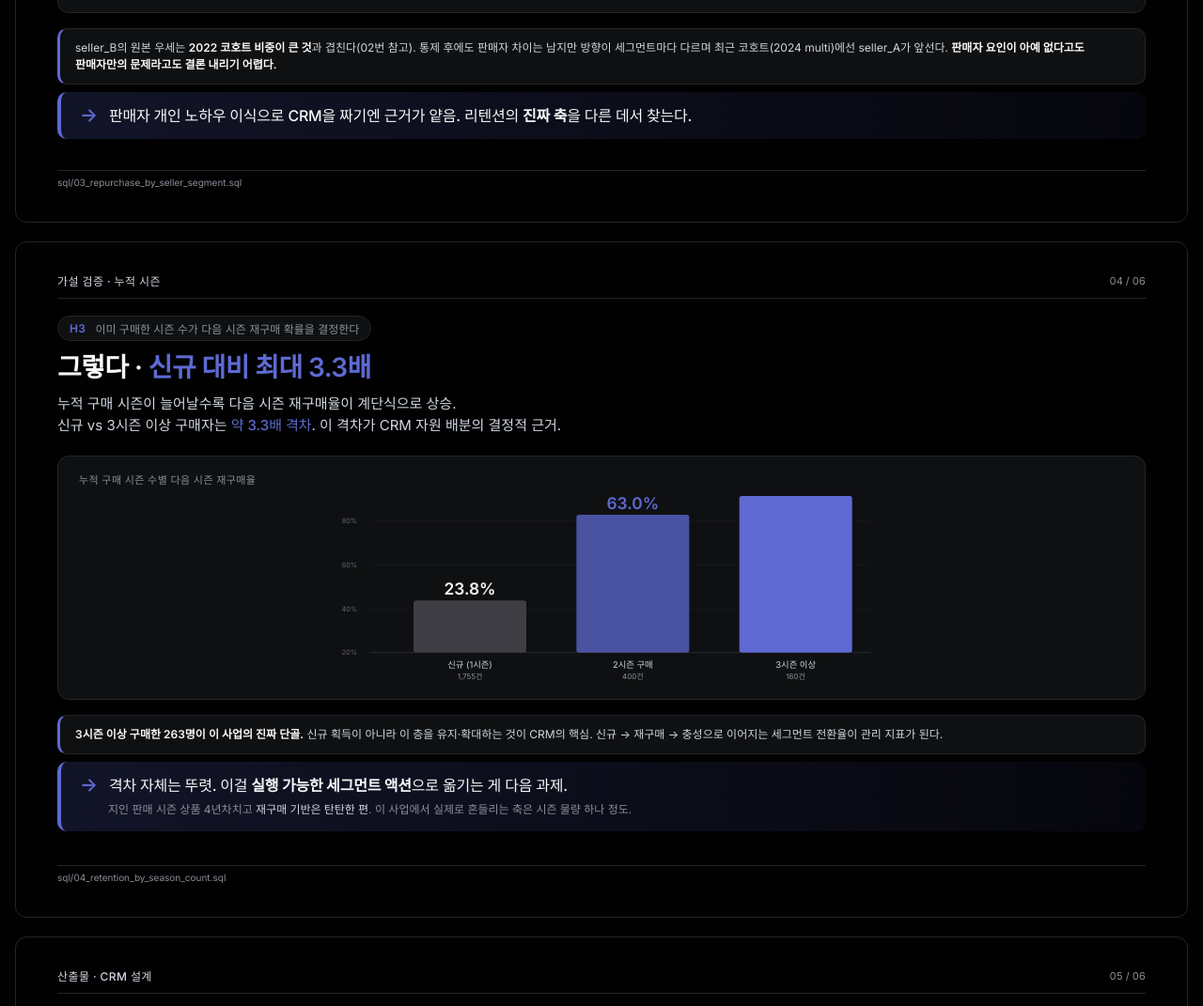
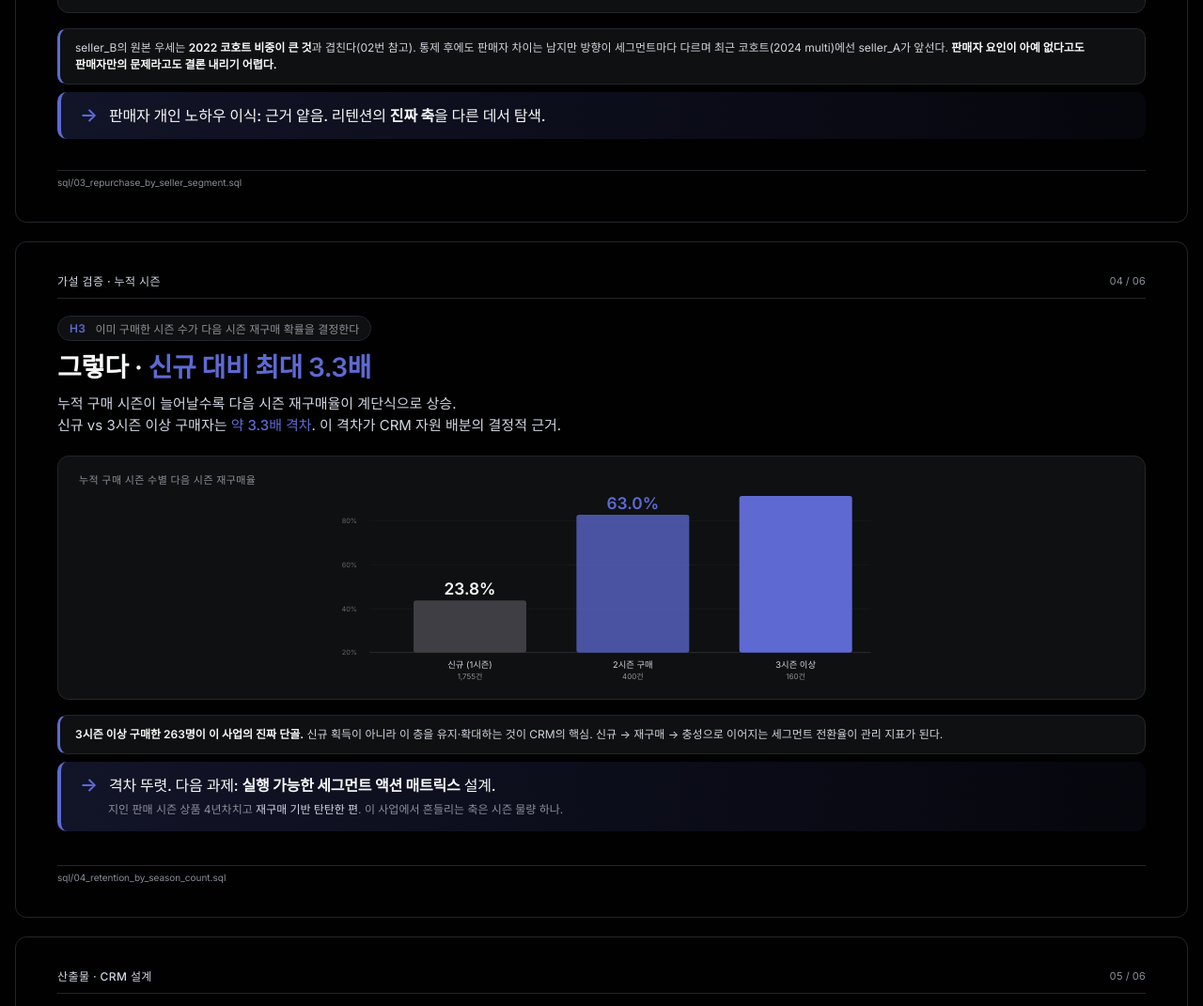
Before and after one commit to Chawonsik/orange-retention-analysis, a plain HTML site: page slides/index.html in a window 1280 px wide. Shown: the part 1987-3058 px from the top of the page at 94% size. Drawn offline with Linux system fonts and the light colour scheme; a web font is replaced by a local one.

Commit message:
docs: rewrite README and deck bridges in analyst-portfolio style
Restructure README in noun-ended, bullet-driven analyst-portfolio style (한도윤 참고): fixed frame per hypothesis (대상 · 결과 · 해석 · 아쉬웠던 점), quantified outcomes highlighted, minimal prose.

Align deck bridges with same noun-form style.

Co-Authored-By: Claude Opus 4.7 <noreply@anthropic.com>

```diff
--- a/slides/index.html
+++ b/slides/index.html
@@ -431,7 +431,7 @@ body {
     <div class="bridge">
       <div class="bridge-main">
         <span class="bridge-arrow">→</span>
-        <span>수량 확대는 얕은 카드. 다음은 <strong>판매자별 격차</strong>가 실제로 판매자 요인인지 확인.</span>
+        <span>수량 확대: 얕은 카드. 다음 검증: <strong>판매자별 격차</strong>의 실제 원인.</span>
       </div>
     </div>
 
@@ -534,7 +534,7 @@ body {
     <div class="bridge">
       <div class="bridge-main">
         <span class="bridge-arrow">→</span>
-        <span>판매자 개인 노하우 이식으로 CRM을 짜기엔 근거가 얕음. 리텐션의 <strong>진짜 축</strong>을 다른 데서 찾는다.</span>
+        <span>판매자 개인 노하우 이식: 근거 얕음. 리텐션의 <strong>진짜 축</strong>을 다른 데서 탐색.</span>
       </div>
     </div>
 
@@ -604,10 +604,10 @@ body {
     <div class="bridge">
       <div class="bridge-main">
         <span class="bridge-arrow">→</span>
-        <span>격차 자체는 뚜렷. 이걸 <strong>실행 가능한 세그먼트 액션</strong>으로 옮기는 게 다음 과제.</span>
+        <span>격차 뚜렷. 다음 과제: <strong>실행 가능한 세그먼트 액션 매트릭스</strong> 설계.</span>
       </div>
       <div class="bridge-sub">
-        지인 판매 시즌 상품 4년차치고 <strong>재구매 기반은 탄탄한 편</strong>. 이 사업에서 실제로 흔들리는 축은 시즌 물량 하나 정도.
+        지인 판매 시즌 상품 4년차치고 <strong>재구매 기반 탄탄한 편</strong>. 이 사업에서 흔들리는 축은 시즌 물량 하나.
       </div>
     </div>
 
```
Also changed, not shown: 2 other files.
